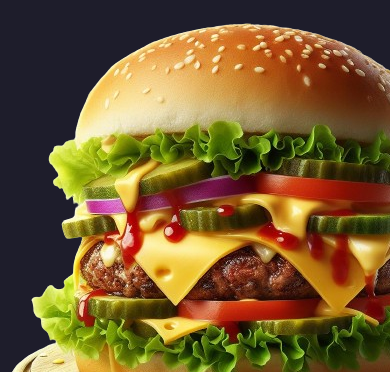
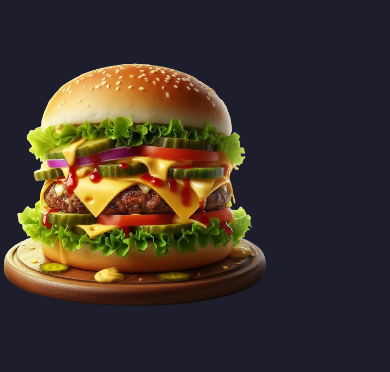
Before and after one commit to Olferios/ProyectoCiclo, a plain HTML site: page index.html in a window 390 px wide. Shown: the part 465-837 px from the top of the page. Drawn offline with nearby package versions, Linux system fonts and the light colour scheme.

Commit message:
Update styles.css
ajuste responsive

```diff
--- a/styles.css
+++ b/styles.css
@@ -477,4 +477,7 @@ ol,ul{
     .contenedorfooter{
         flex-direction: column;
     }
+    #cajados img{
+        width: 70vw;
+    }
 }
```
